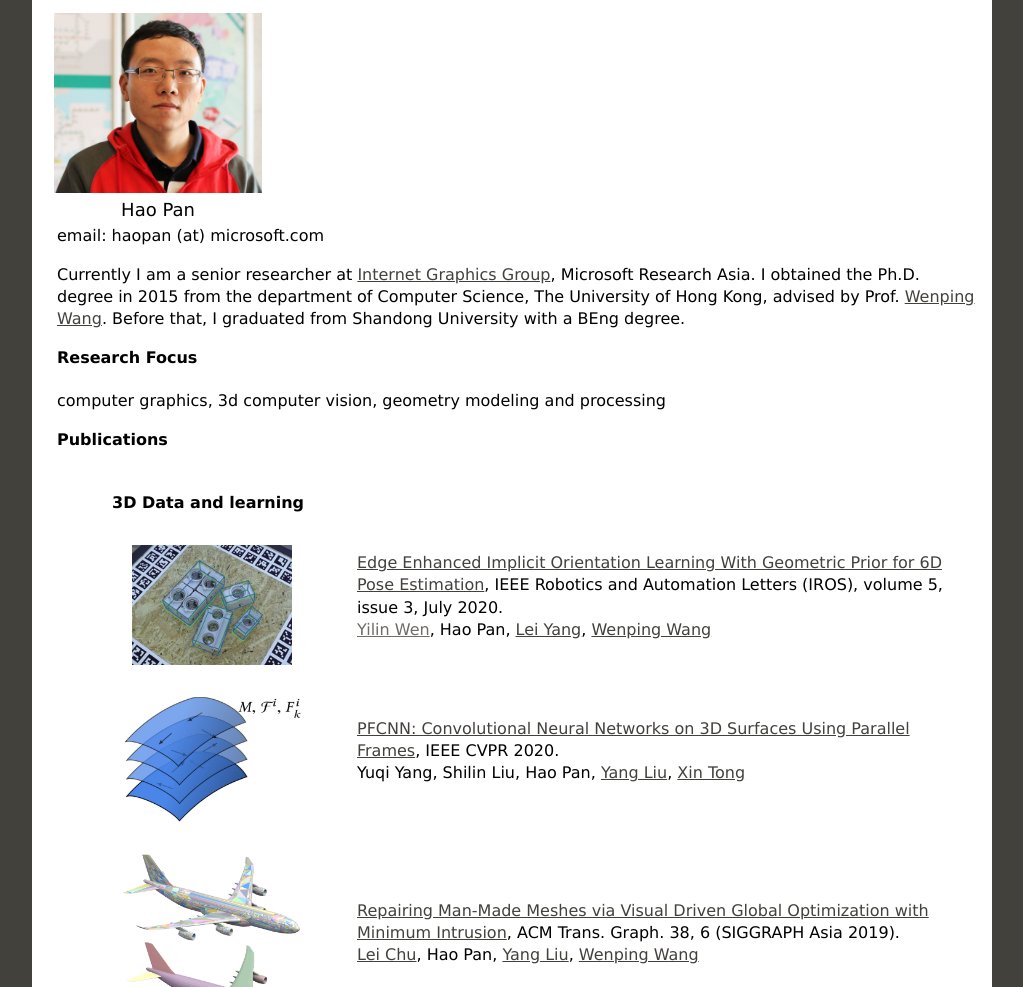
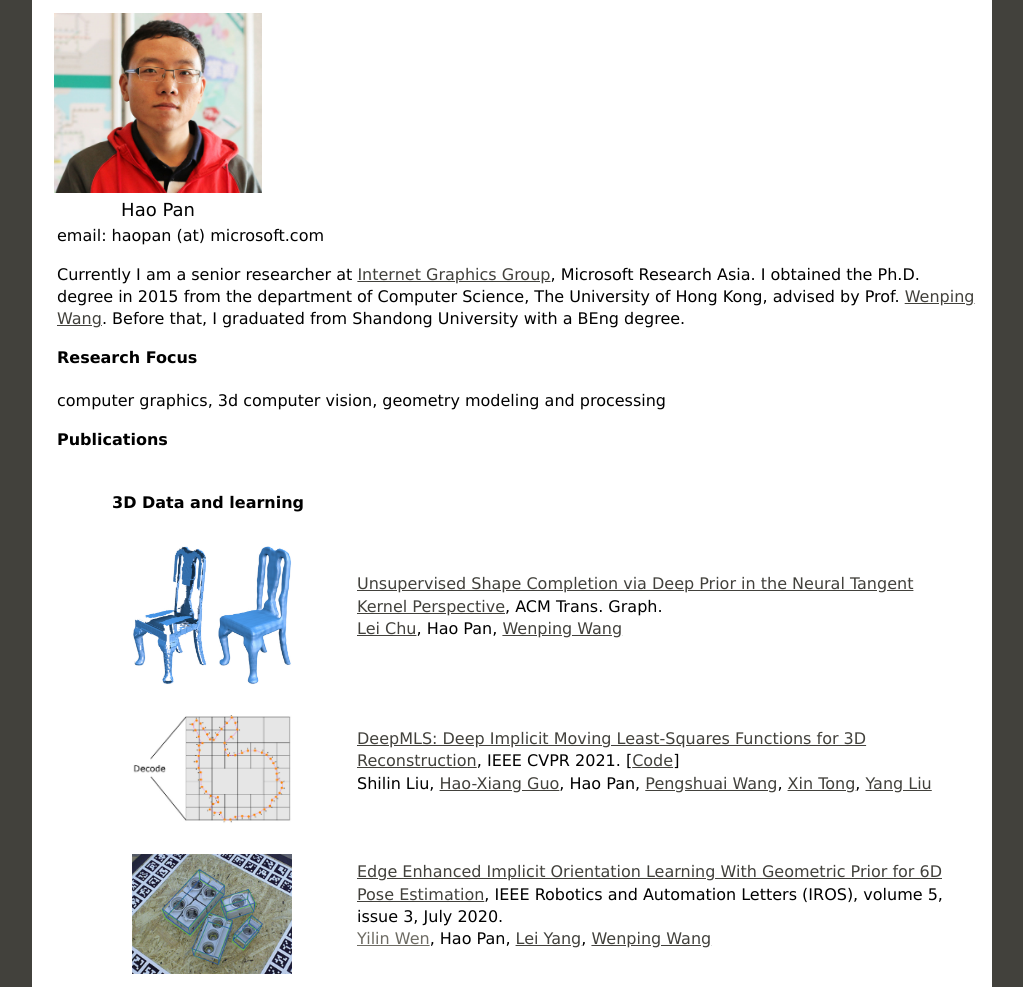
Before and after one commit to haopan/haopan.github.io, a plain HTML site: page index.htm in a window 1280 px wide. Shown: the top 987 px of the page, without its empty margins (128-1151 px from the left). Drawn offline with Linux system fonts and the light colour scheme.

Commit message:
Added IMLS and shape completion work.

```diff
--- a/index.htm
+++ b/index.htm
@@ -172,6 +172,24 @@
                     <td colspan="2"><b>3D Data and learning</b></td>
                 </tr>
                 <tr>
+                    <td align="center"><img src="images/ntk_icon.jpg" width="160" /></td>
+                    <td>
+                        <p>
+                            <a href="ntkdeeppior.html">Unsupervised Shape Completion via Deep Prior in the Neural Tangent Kernel Perspective</a>, ACM Trans. Graph.  <br />
+                            <a href="http://i.cs.hku.hk/~lchu/">Lei Chu</a>, Hao Pan, <a href="http://i.cs.hku.hk/~wenping/">Wenping Wang</a>
+                        </p>
+                    </td>
+                </tr>
+                <tr>
+                    <td align="center"><img src="images/imls_icon.jpg" width="160" /></td>
+                    <td>
+                        <p>
+                            <a href="https://arxiv.org/abs/2103.12266">DeepMLS: Deep Implicit Moving Least-Squares Functions for 3D Reconstruction</a>, IEEE CVPR 2021. [<a href="https://github.com/Andy97/DeepMLS">Code</a>] <br />
+                            Shilin Liu, <a href="https://haoxiangguo.cn/">Hao-Xiang Guo</a>, Hao Pan, <a href="https://wang-ps.github.io/">Pengshuai Wang</a>, <a href="https://www.microsoft.com/en-us/research/people/xtong/">Xin Tong</a>, <a href="https://xueyuhanlang.github.io/ ">Yang Liu</a>
+                        </p>
+                    </td>
+                </tr>
+                <tr>
                     <td align="center"><img src="images/6dpose_icon.jpg" width="160" /></td>
                     <td>
                         <p>
@@ -306,7 +324,7 @@
                     <td>&nbsp; </td>
                 </tr>
             </table>
-            <p align="center" style="font-size:80%">&copy;Hao Pan. Last update: Sep 16, 2020.</p>
+            <p align="center" style="font-size:80%">&copy;Hao Pan. Last update: March 31, 2021.</p>
             <script>
                 (function (i, s, o, g, r, a, m) {
                     i['GoogleAnalyticsObject'] = r; i[r] = i[r] || function () {
```
Also changed, not shown: images/imls_icon.jpg (added), images/ntk_icon.jpg (added).
